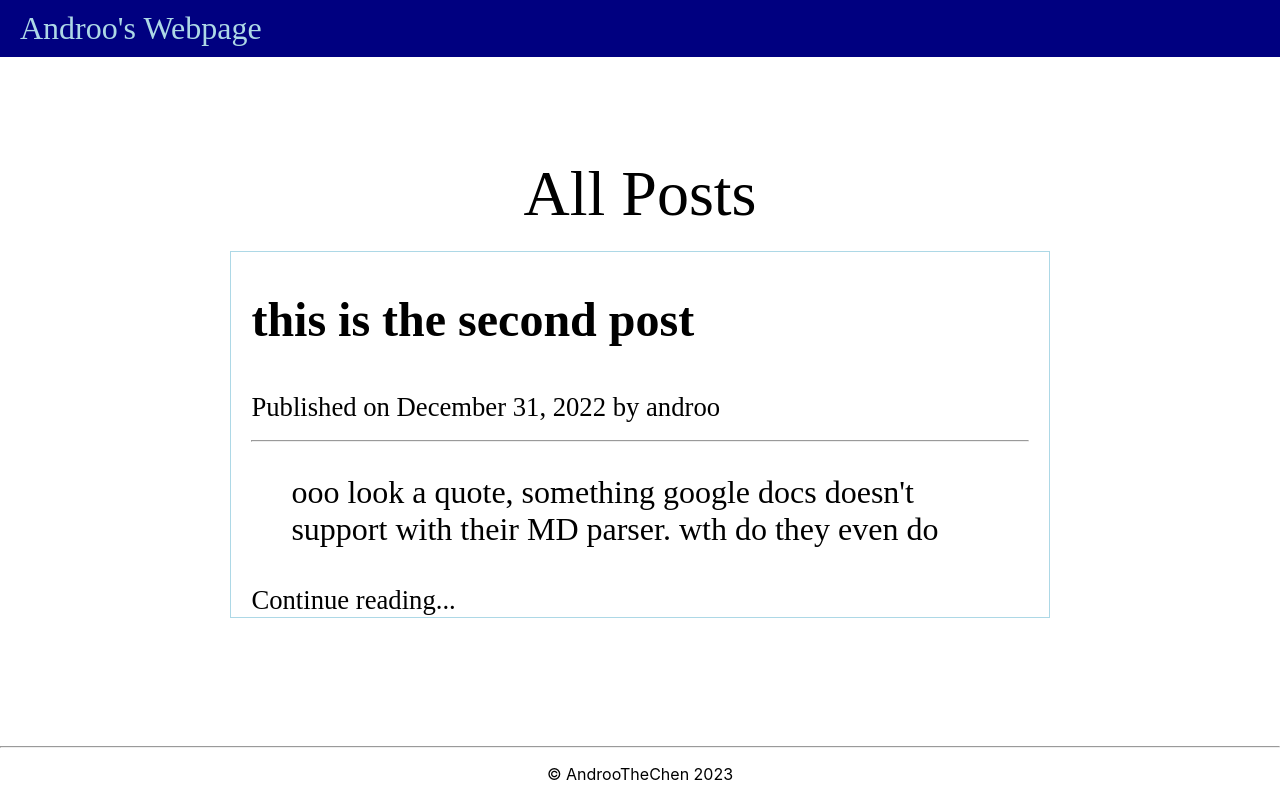
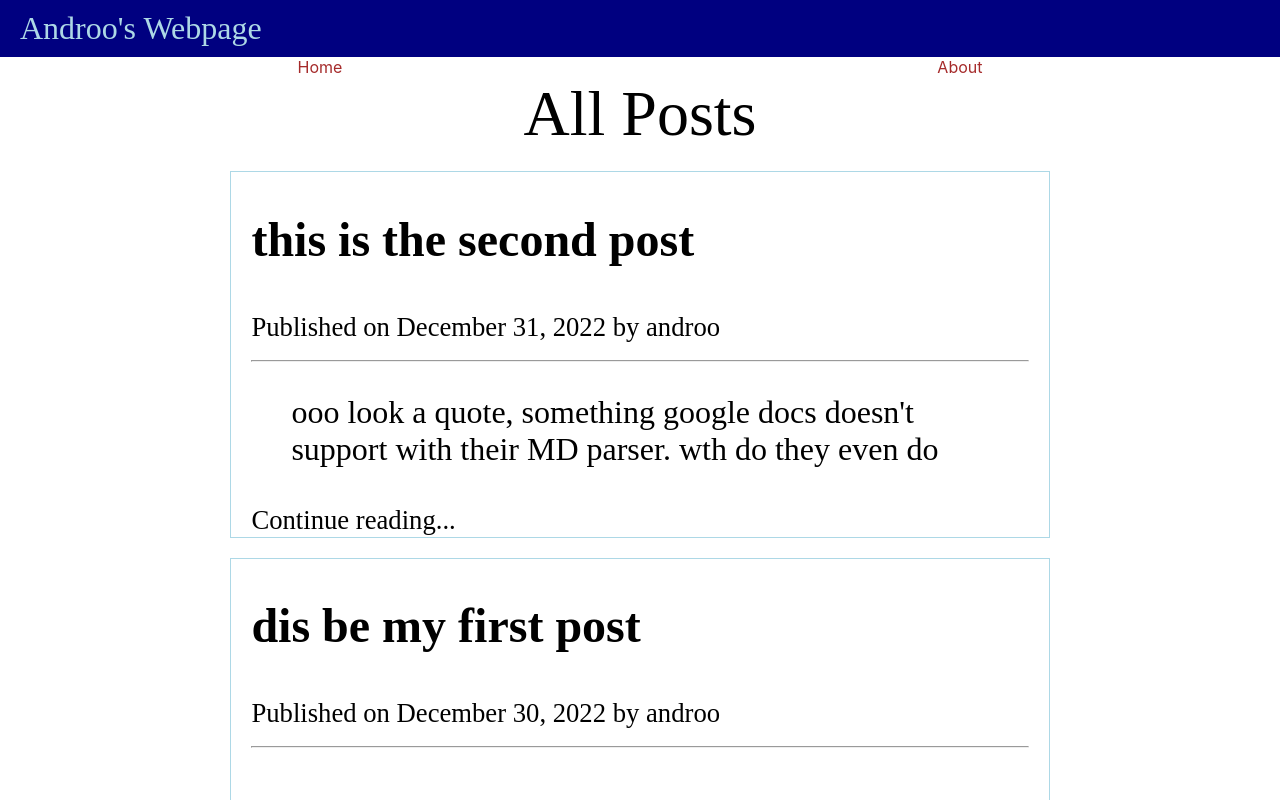
Before and after one commit to AndrooTheChen/androo-site, a React (Create React App) app: page / in a window 1280 px wide. Shown: the top 800 px of the page. Built offline with nearby package versions, Linux system fonts and the light colour scheme.

Commit message:
add about page and navbar

```diff
--- a/src/App.js
+++ b/src/App.js
@@ -1,6 +1,7 @@
 import logo from './logo.svg';
 import './App.css';
 import Home from './pages/home';
+import About from './pages/about';
 
 import {
   BrowserRouter as Router,
@@ -14,6 +15,7 @@ export default function App() {
         <Router>
           <Routes>
               <Route exact path="/" element={<Home/>} />
+              <Route path="/about" element={<About/>} />
           </Routes>
         </Router>
     </div>
--- a/src/components/components.css
+++ b/src/components/components.css
@@ -2,6 +2,11 @@ h1 {
     font-family: "Railway";
     font-weight: 500;
     margin: 0;
+}
+
+.links {
+    text-decoration: none;
+    color: brown;
 }
 
 .layout {
@@ -15,6 +20,11 @@ h1 {
     background: navy;
     color: lightblue;
     padding: 10px 20px;
+}
+
+.navbar {
+    display: flex;
+    justify-content: space-around;
 }
 
 .footer {
--- a/src/components/layout.js
+++ b/src/components/layout.js
@@ -1,6 +1,7 @@
 import React from "react";
 import Header from "./header"
 import Footer from "./footer"
+import Navbar from "./navbar"
 
 import "./components.css"
 
@@ -8,6 +9,7 @@ const Layout = ({children}) => {
     return (
         <div className="layout">
             <Header />
+            <Navbar />
             <div>{children}</div>
             <Footer />
         </div>
--- /dev/null
+++ b/src/components/navbar.js
@@ -0,0 +1,13 @@
+import React from "react";
+import { Link } from "react-router-dom"
+
+const Navbar = () => {
+    return (
+        <div className="navbar">
+            <Link className="links" to="/">Home</Link>
+            <Link className="links" to="/about">About</Link>
+        </div>
+    )
+}
+
+export default Navbar;
--- /dev/null
+++ b/src/pages.json
@@ -0,0 +1 @@
+[{"content":"<br>\r\nI'm Androo. I write garbage code.\r\n<br>"}]
--- /dev/null
+++ b/src/pages/about.js
@@ -0,0 +1,22 @@
+import React from "react";
+import ReactMarkdown from "react-markdown";
+import aboutText from "../pages.json";
+import rehypeRaw from 'rehype-raw';
+import Layout from "../components/layout";
+
+import "./pages.css"
+
+const About = () => {
+    return (
+        <div>
+            <Layout>
+                <h1 style={{textAlign: `center`, marginBottom: `40px`}}>About</h1>
+                <div className="page-content">
+                    <ReactMarkdown rehypePlugins={[rehypeRaw]}>{aboutText[0].content}</ReactMarkdown>
+                </div>
+            </Layout>
+        </div>
+    )
+}
+
+export default About;
--- /dev/null
+++ b/src/pages/content/about.md
@@ -0,0 +1,3 @@
+<br>
+I'm Androo. I write garbage code.
+<br>
--- a/src/pages/pages.css
+++ b/src/pages/pages.css
@@ -3,3 +3,9 @@
     margin: auto;
     text-align: center;
 }
+
+.page-content {
+    width: 80%;
+    margin: auto;
+    text-align: center;
+}
--- a/src/posts.json
+++ b/src/posts.json
@@ -1 +1 @@
-[{"id":1672466400,"title":"this is the second post\r","author":"androo\r","date":"December 31, 2022\r","content":"\r\n> ooo look a quote, something google docs doesn't support with their MD \r\n> parser. wth do they even do there.\r\n\r\n**like seriously -- what?**"}]
+[{"id":1672466400,"title":"this is the second post\r","author":"androo\r","date":"December 31, 2022\r","content":"\r\n> ooo look a quote, something google docs doesn't support with their MD \r\n> parser. wth do they even do there.\r\n\r\n**like seriously -- what?**"},{"id":1672380000,"title":"dis be my first post\r","author":"androo\r","date":"December 30, 2022\r","content":"\r\n## Content\r\none day this will be filled with useless garbage. right now it's empty but not for long.\r\n\r\ngonna test throwing a video in here too.\r\n\r\n<iframe width=\"560\" height=\"315\" src=\"https://www.youtube.com/embed/3UrVkIl4jAE\" frameborder=\"0\" allow=\"accelerometer; autoplay; encrypted-media; gyroscope; picture-in-picture\" allowfullscreen></iframe>"}]
```
Also changed, not shown: public/main.js (+31 -1 lines).
